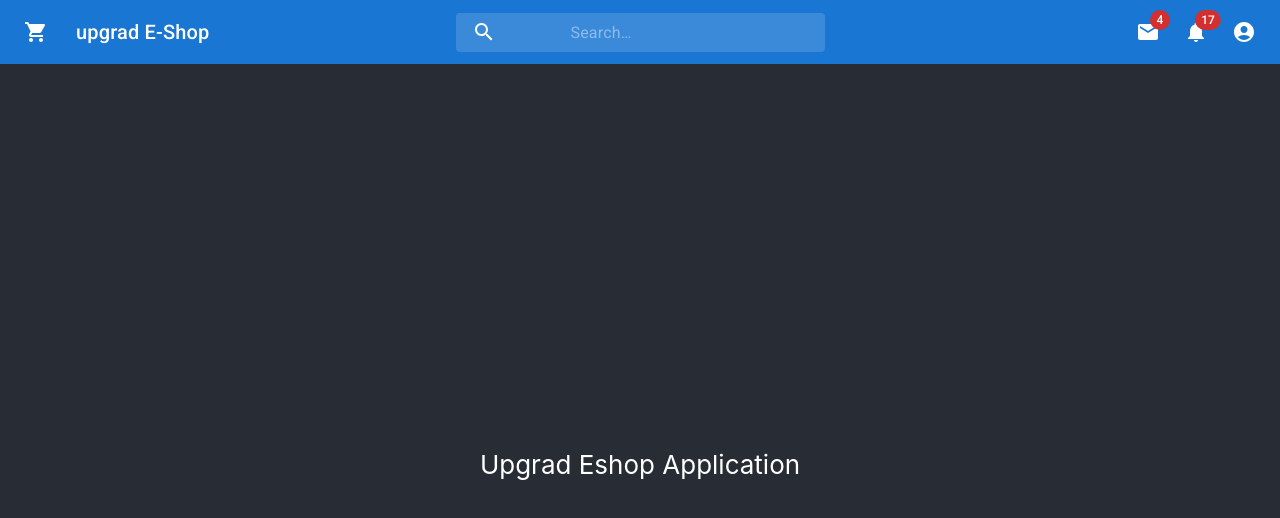
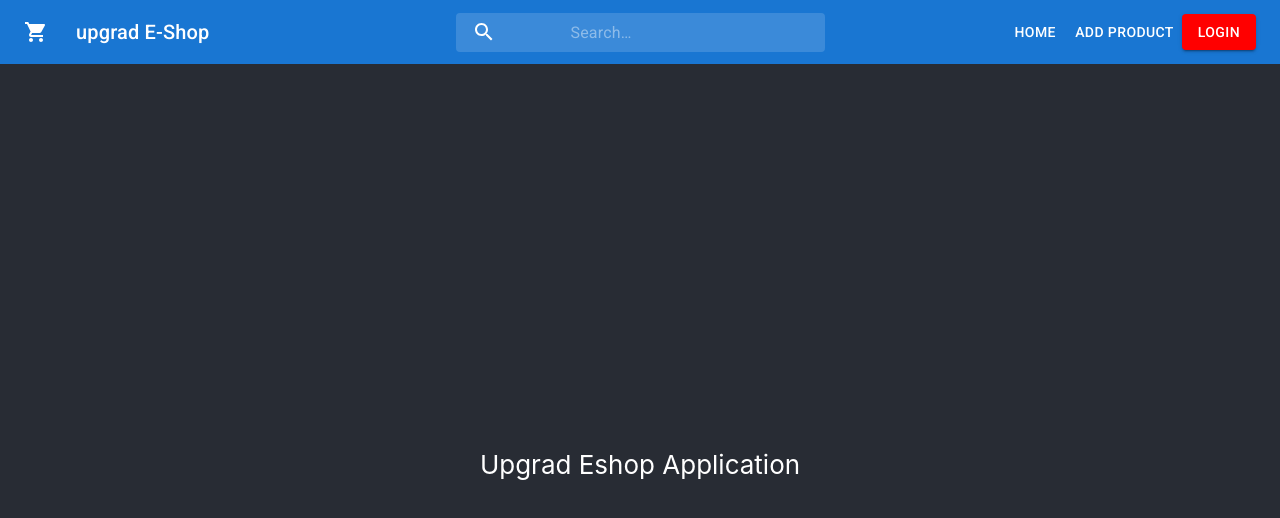
Before and after one commit to vipinsingh3007/upgrad-eshop-application, a React (Create React App) app: page / in a window 1280 px wide. Shown: the top 518 px of the page. Built offline with nearby package versions, Linux system fonts and the light colour scheme.

Commit message:
complete ui for navigation bar

```diff
--- a/src/common/navigation-bar/appBar.jsx
+++ b/src/common/navigation-bar/appBar.jsx
@@ -15,6 +15,7 @@ import AccountCircle from '@mui/icons-material/AccountCircle';
 import MailIcon from '@mui/icons-material/Mail';
 import NotificationsIcon from '@mui/icons-material/Notifications';
 import MoreIcon from '@mui/icons-material/MoreVert';
+import Button from '@mui/material/Button';
 
 const Search = styled('div')(({ theme }) => ({
   position: 'relative',
@@ -55,6 +56,8 @@ const StyledInputBase = styled(InputBase)(({ theme }) => ({
     },
   },
 }));
+
+const navItems = ['Home', 'Add Product', 'Login'];
 
 export default function PrimarySearchAppBar() {
   const [anchorEl, setAnchorEl] = React.useState(null);
@@ -119,7 +122,27 @@ export default function PrimarySearchAppBar() {
       open={isMobileMenuOpen}
       onClose={handleMobileMenuClose}
     >
-      <MenuItem>
+      {' '}
+      {navItems.map(item => {
+        if (item.toLowerCase() === 'login') {
+          return (
+            <MenuItem>
+              <Button variant="contained" sx={{ backgroundColor: 'red' }}>
+                {item}
+              </Button>
+            </MenuItem>
+          );
+        }
+
+        return (
+          <MenuItem>
+            <Button key={item} sx={{ color: 'error' }}>
+              {item}
+            </Button>
+          </MenuItem>
+        );
+      })}
+      {/* <MenuItem>
         <IconButton size="large" aria-label="show 4 new mails" color="inherit">
           <Badge badgeContent={4} color="error">
             <MailIcon />
@@ -150,7 +173,7 @@ export default function PrimarySearchAppBar() {
           <AccountCircle />
         </IconButton>
         <p>Profile</p>
-      </MenuItem>
+      </MenuItem> */}
     </Menu>
   );
 
@@ -186,7 +209,25 @@ export default function PrimarySearchAppBar() {
           </Search>
           <Box sx={{ flexGrow: 1 }} />
           <Box sx={{ display: { xs: 'none', md: 'flex' } }}>
-            <IconButton
+            <Box sx={{ display: { xs: 'none', sm: 'block' } }}>
+              {navItems.map(item => {
+                if (item.toLowerCase() === 'login') {
+                  return (
+                    <Button variant="contained" sx={{ backgroundColor: 'red' }}>
+                      {item}
+                    </Button>
+                  );
+                }
+
+                return (
+                  <Button key={item} sx={{ color: '#fff' }}>
+                    {item}
+                  </Button>
+                );
+              })}
+            </Box>
+
+            {/* <IconButton
               size="large"
               aria-label="show 4 new mails"
               color="inherit"
@@ -214,7 +255,7 @@ export default function PrimarySearchAppBar() {
               color="inherit"
             >
               <AccountCircle />
-            </IconButton>
+            </IconButton> */}
           </Box>
           <Box sx={{ display: { xs: 'flex', md: 'none' } }}>
             <IconButton
```
Also changed, not shown: src/components/login/login.css (added), src/components/login/login.jsx (added), src/components/sign-up/signup.css (added), src/components/sign-up/signup.jsx (added).
